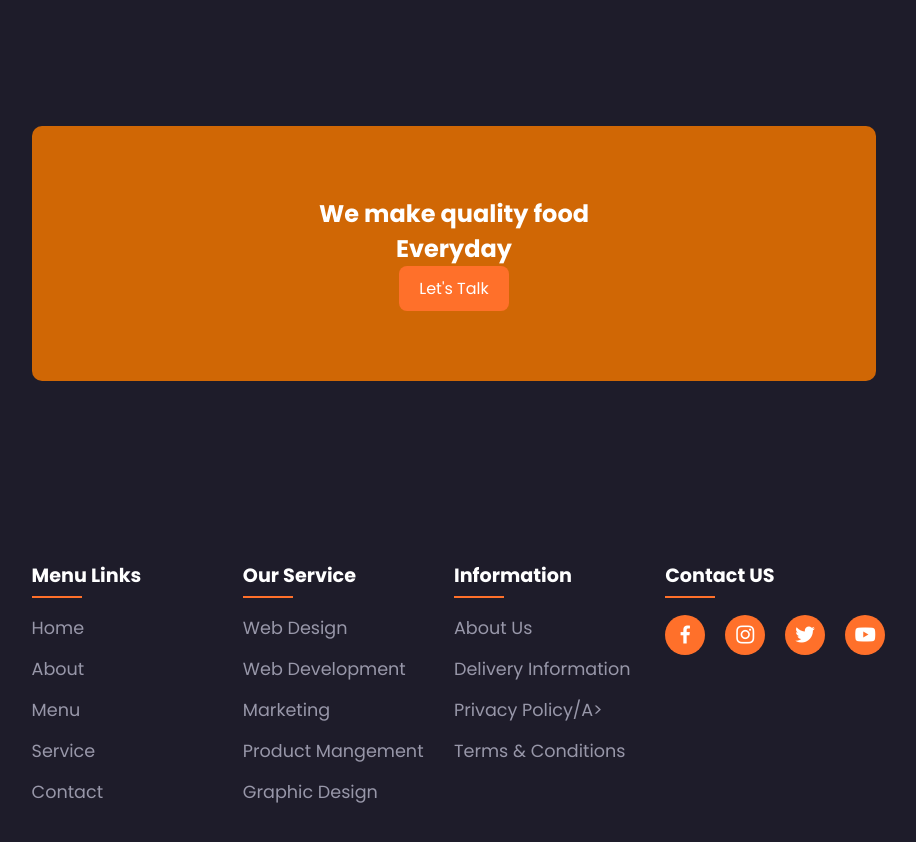
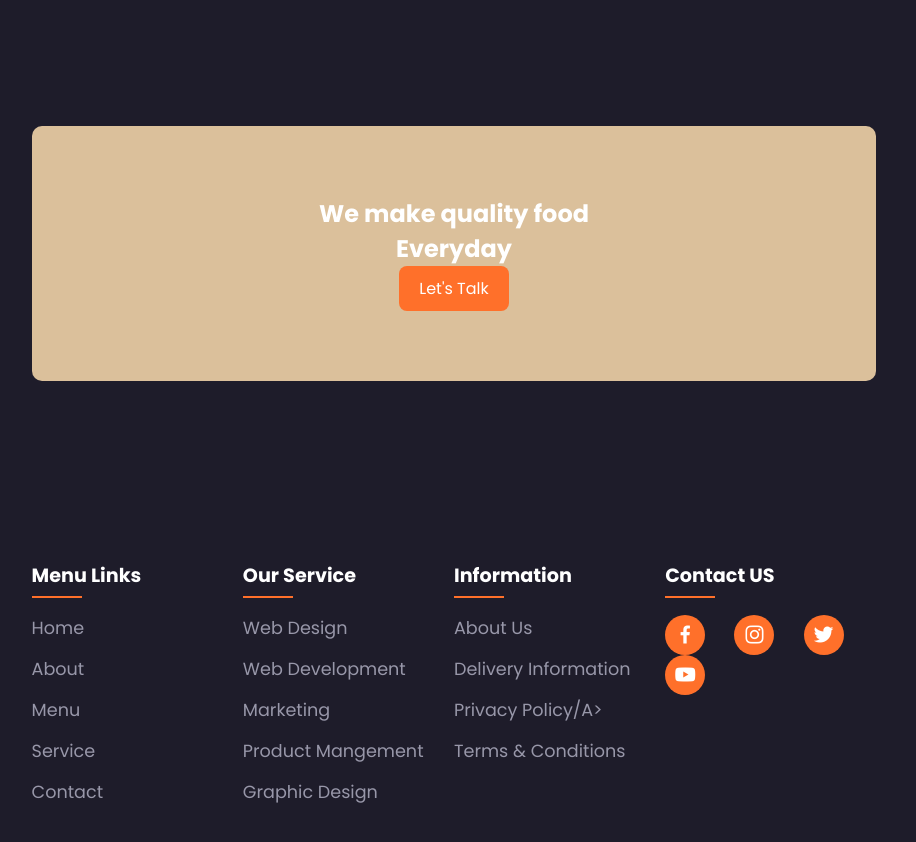
Before and after one commit to DHANUSH00045/RESTAURANT-WEBSITE-1, a plain HTML site: page index.html in a window 1280 px wide. Shown: the part 2500-3342 px from the top of the page, without its empty margins (186-1102 px from the left). Drawn offline with nearby package versions, Linux system fonts and the light colour scheme.

Commit message:
first commit

```diff
--- a/css/style.css
+++ b/css/style.css
@@ -216,7 +216,7 @@ section{
     line-height: 1.7;
 }
 .cta{
-    background: #d06705;
+    background: rgb(219, 192, 155);
     padding: 70px 0;
     text-align: center;
     width: 66%;
@@ -262,12 +262,10 @@ section{
     color: var(--text-color);
     transform: translateX(-12px);
 }
-.col .Social{
-    width: 220px;
-    display: flex;
-    align-items: center;
-    justify-content: space-between;
+.col .Social a {
+    margin-right: 25px;
 }
+
 .col .Social a{
     height: 40px;
     width: 40px;
```
